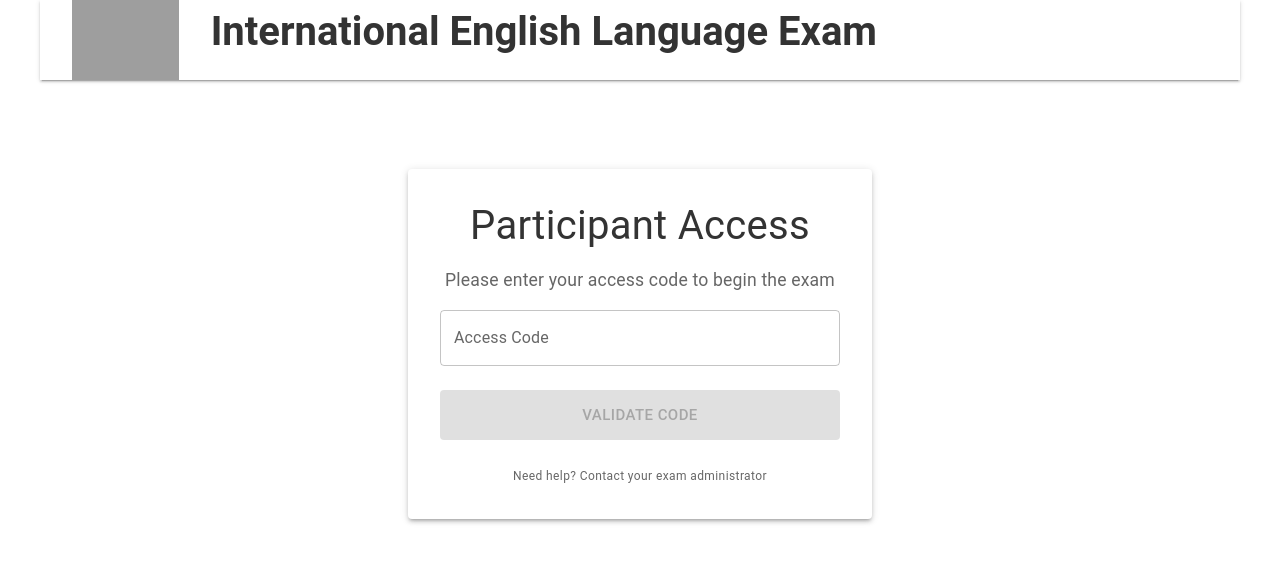
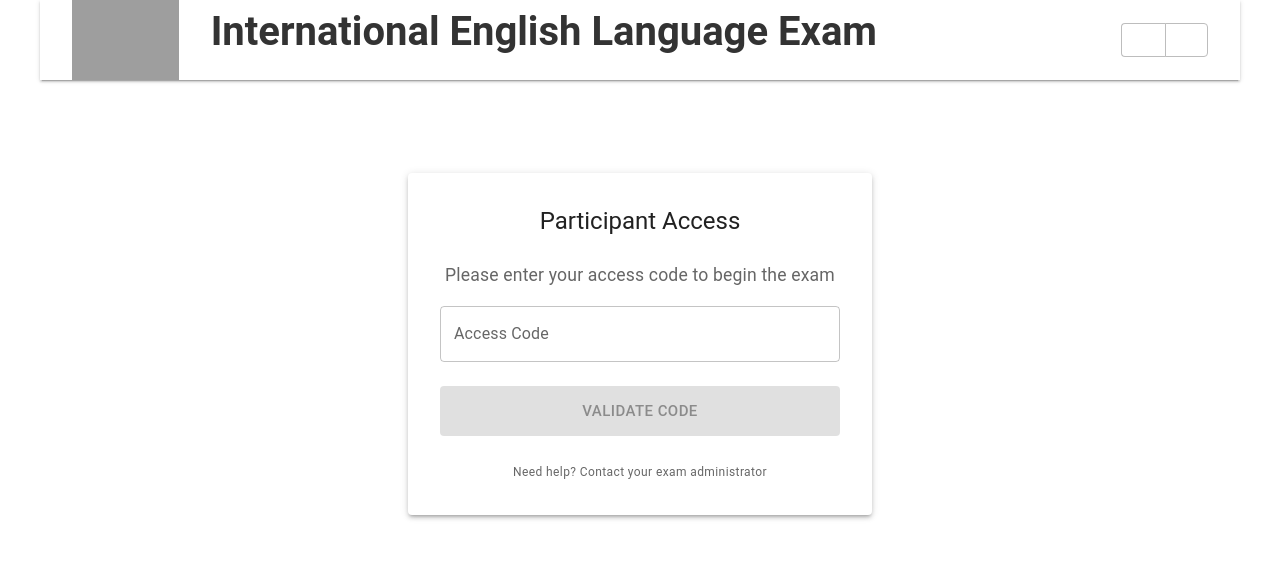
Before and after one commit to crisari666/exam_front, a React (Vite) app: page / in a window 1280 px wide. Shown: the top 562 px of the page. Built offline with nearby package versions, Linux system fonts and the light colour scheme; grey boxes are pictures that could not be loaded.

Commit message:
added code validation

```diff
--- a/src/features/exam/components/ExamPage.tsx
+++ b/src/features/exam/components/ExamPage.tsx
@@ -16,7 +16,6 @@ import {
   DialogActions,
   LinearProgress,
 } from '@mui/material';
-import { useTranslation } from 'react-i18next';
 import { useGetExamQuestionsQuery } from '../examApiSlice';
 import {
   startExam,
--- a/src/features/participant/components/CodeValidationForm.tsx
+++ b/src/features/participant/components/CodeValidationForm.tsx
@@ -33,12 +33,12 @@ export const CodeValidationForm: React.FC = () => {
     event.preventDefault();
 
     if (!code.trim()) {
-      setLocalError('Please enter a code');
+      setLocalError(t('features.participant.codeValidation.codeRequired'));
       return;
     }
 
     if (code.length < 3) {
-      setLocalError('Code must be at least 3 characters long');
+      setLocalError(t('features.participant.codeValidation.codeMinLength'));
       return;
     }
 
@@ -74,22 +74,22 @@ export const CodeValidationForm: React.FC = () => {
           textAlign: 'center'
         }}
       >
-        <Typography variant="h4" component="h1" gutterBottom sx={{ mb: 3 }}>
-          {t('participant.codeValidation.title', 'Participant Access')}
+        <Typography variant="h5" gutterBottom sx={{ mb: 3 }}>
+          {t('features.participant.codeValidation.title')}
         </Typography>
 
         <Typography variant="body1" color="text.secondary" sx={{ mb: 4 }}>
-          {t('participant.codeValidation.description', 'Please enter your access code to begin the exam')}
+          {t('features.participant.codeValidation.description')}
         </Typography>
 
         <Box component="form" onSubmit={handleSubmit} sx={{ width: '100%' }}>
           <TextField
             fullWidth
-            label={t('participant.codeValidation.codeLabel', 'Access Code')}
+            label={t('features.participant.codeValidation.codeLabel')}
             value={code}
             onChange={handleCodeChange}
             onKeyPress={handleKeyPress}
-            placeholder="Enter your code"
+            placeholder={t('features.participant.codeValidation.codePlaceholder')}
             variant="outlined"
             size="medium"
             sx={{ mb: 3 }}
@@ -107,19 +107,29 @@ export const CodeValidationForm: React.FC = () => {
             variant="contained"
             size="large"
             disabled={isLoading || !code.trim()}
-            sx={{ py: 1.5 }}
+            sx={{
+              py: 1.5,
+              '&.Mui-disabled': {
+                backgroundColor: 'rgba(0, 0, 0, 0.12)',
+                color: 'rgba(0, 0, 0, 0.38)',
+                cursor: 'not-allowed'
+              },
+              '&:hover': {
+                backgroundColor: 'primary.main'
+              }
+            }}
           >
             {isLoading ? (
               <CircularProgress size={24} color="inherit" />
             ) : (
-              t('participant.codeValidation.submit', 'Validate Code')
+              t('features.participant.codeValidation.submit')
             )}
           </Button>
         </Box>
 
         <Box sx={{ mt: 3 }}>
           <Typography variant="caption" color="text.secondary">
-            {t('participant.codeValidation.help', 'Need help? Contact your exam administrator')}
+            {t('features.participant.codeValidation.help')}
           </Typography>
         </Box>
       </Paper>
--- a/src/features/participant/components/ParticipantInfo.tsx
+++ b/src/features/participant/components/ParticipantInfo.tsx
@@ -48,25 +48,25 @@ export const ParticipantInfo: React.FC = () => {
         display: 'flex',
         justifyContent: 'center',
         alignItems: 'center',
-        minHeight: '60vh',
-        padding: 3
+        minHeight: '50vh',
+        padding: 2
       }}
     >
       <Paper
         elevation={3}
         sx={{
-          padding: 4,
+          padding: 3,
           maxWidth: 500,
           width: '100%'
         }}
       >
-        <Box sx={{ textAlign: 'center', mb: 3 }}>
+        <Box sx={{ textAlign: 'center', mb: 2 }}>
           <Avatar
             sx={{
               width: 80,
               height: 80,
               fontSize: '2rem',
-              margin: '0 auto 16px',
+              margin: '0 auto 12px',
               bgcolor: 'primary.main'
             }}
           >
@@ -74,7 +74,7 @@ export const ParticipantInfo: React.FC = () => {
           </Avatar>
 
           <Typography variant="h4" component="h1" gutterBottom>
-            {t('participant.info.welcome', 'Welcome!')}
+            {t('features.participant.info.welcome')}
           </Typography>
 
           <Typography variant="h6" color="primary" gutterBottom>
@@ -82,17 +82,17 @@ export const ParticipantInfo: React.FC = () => {
           </Typography>
         </Box>
 
-        <Divider sx={{ my: 3 }} />
+        <Divider sx={{ my: 1 }} />
 
-        <Box sx={{ mb: 4 }}>
-          <Box sx={{ display: 'flex', alignItems: 'center', mb: 2 }}>
+        <Box sx={{ mb: 1 }}>
+          <Box sx={{ display: 'flex', alignItems: 'center', mb: 1.5 }}>
             <Email sx={{ mr: 2, color: 'text.secondary' }} />
             <Typography variant="body1">
               {currentParticipant.email}
             </Typography>
           </Box>
 
-          <Box sx={{ display: 'flex', alignItems: 'center', mb: 2 }}>
+          <Box sx={{ display: 'flex', alignItems: 'center', mb: 1.5 }}>
             <Phone sx={{ mr: 2, color: 'text.secondary' }} />
             <Typography variant="body1">
               {currentParticipant.contact}
@@ -102,12 +102,12 @@ export const ParticipantInfo: React.FC = () => {
           <Box sx={{ display: 'flex', alignItems: 'center' }}>
             <Person sx={{ mr: 2, color: 'text.secondary' }} />
             <Typography variant="body1">
-              {t('participant.info.participantId', 'Participant ID')}: {currentParticipant.id}
+              {t('features.participant.info.participantId')}: {currentParticipant.id}
             </Typography>
           </Box>
         </Box>
 
-        <Divider sx={{ my: 3 }} />
+        <Divider sx={{ my: 1 }} />
 
         <Box sx={{ display: 'flex', gap: 2, justifyContent: 'center' }}>
           <Button
@@ -117,7 +117,7 @@ export const ParticipantInfo: React.FC = () => {
             onClick={handleStartExam}
             sx={{ minWidth: 150 }}
           >
-            {t('participant.info.startExam', 'Start Exam')}
+            {t('features.participant.info.startExam')}
           </Button>
 
           <Button
@@ -126,13 +126,13 @@ export const ParticipantInfo: React.FC = () => {
             onClick={handleLogout}
             sx={{ minWidth: 150 }}
           >
-            {t('participant.info.logout', 'Logout')}
+            {t('features.participant.info.logout')}
           </Button>
         </Box>
 
-        <Box sx={{ mt: 3, textAlign: 'center' }}>
+        <Box sx={{ mt: 2, textAlign: 'center' }}>
           <Typography variant="caption" color="text.secondary">
-            {t('participant.info.ready', 'You are now ready to take your English language exam')}
+            {t('features.participant.info.ready')}
           </Typography>
         </Box>
       </Paper>
--- a/src/features/participant/components/index.ts
+++ b/src/features/participant/components/index.ts
@@ -1,2 +1,2 @@
-export * from './CodeValidationForm';
-export * from './ParticipantInfo';
+export { CodeValidationForm } from './CodeValidationForm.tsx';
+export { ParticipantInfo } from './ParticipantInfo.tsx';
--- a/src/locales/en/translation.json
+++ b/src/locales/en/translation.json
@@ -91,7 +91,10 @@
         "description": "Please enter your access code to begin the exam",
         "codeLabel": "Access Code",
         "submit": "Validate Code",
-        "help": "Need help? Contact your exam administrator"
+        "help": "Need help? Contact your exam administrator",
+        "codeRequired": "Please enter a code",
+        "codeMinLength": "Code must be at least 3 characters long",
+        "codePlaceholder": "Enter your code"
       },
       "info": {
         "welcome": "Welcome!",
--- a/src/locales/es/translation.json
+++ b/src/locales/es/translation.json
@@ -91,7 +91,10 @@
         "description": "Por favor, ingresa tu código de acceso para comenzar el examen",
         "codeLabel": "Código de Acceso",
         "submit": "Validar Código",
-        "help": "¿Necesitas ayuda? Contacta a tu administrador del examen"
+        "help": "¿Necesitas ayuda? Contacta a tu administrador del examen",
+        "codeRequired": "Por favor, ingresa un código",
+        "codeMinLength": "El código debe tener al menos 3 caracteres",
+        "codePlaceholder": "Ingresa tu código"
       },
       "info": {
         "welcome": "¡Bienvenido!",
--- a/src/shared/components/LanguageSwitcher.tsx
+++ b/src/shared/components/LanguageSwitcher.tsx
@@ -29,6 +29,10 @@ export const LanguageSwitcher: React.FC<LanguageSwitcherProps> = ({ className =
             fontSize: '0.875rem',
             px: 1.5,
             py: 0.5,
+            borderColor: currentLanguage === 'en' ? 'primary.main' : 'grey.400',
+            '&:hover': {
+              borderColor: currentLanguage === 'en' ? 'primary.main' : 'grey.600',
+            }
           }}
         >
           EN
@@ -44,6 +48,10 @@ export const LanguageSwitcher: React.FC<LanguageSwitcherProps> = ({ className =
             fontSize: '0.875rem',
             px: 1.5,
             py: 0.5,
+            borderColor: currentLanguage === 'es' ? 'primary.main' : 'grey.400',
+            '&:hover': {
+              borderColor: currentLanguage === 'es' ? 'primary.main' : 'grey.600',
+            }
           }}
         >
           ES
```
